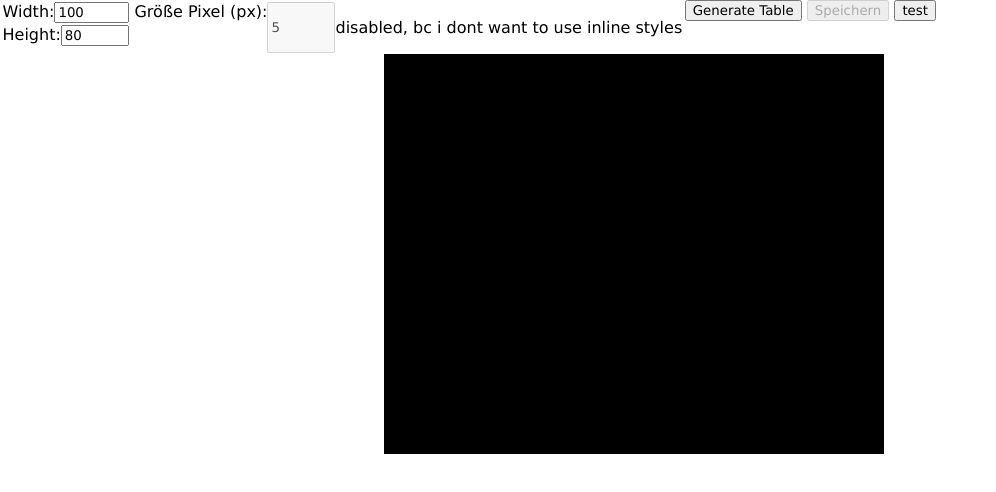
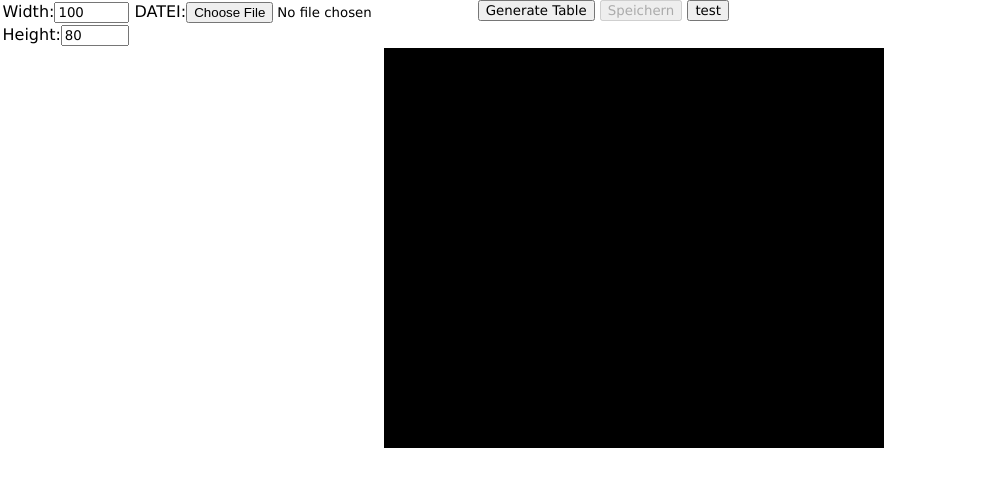
Before and after one commit to OneUsernamePlease/TableRender, a website: page src/index.html in a window 1280 px wide. Shown: the whole page, without its empty margins (0-996 px from the left). Drawn offline with Linux system fonts and the light colour scheme.

Commit message:
add file-input

```diff
--- a/src/index.html
+++ b/src/index.html
@@ -22,17 +22,21 @@
                         <input type="number" id="tableHeightInput" value="80" autocomplete="off" min="1" max="60">
                     </div>
                 </div>
-                <div>
-                    <div class="inputContainer">
-                        <label for="pixelWidthInput">Größe Pixel (px):</label>
-                        <input type="number" id="pixelWidthInput" value="5" autocomplete="off" min="1" max="15" disabled>
-                        <p>disabled, bc i dont want to use inline styles</p>
-                    </div>
+                <div class="inputContainer">
+                    <label for="imgInput">DATEI:</label>
+                    <input id="imgInput" type="file">
                 </div>
                 <div>
                     <button id="btnGenerateTable">Generate Table</button>
                     <button id="Save" disabled>Speichern</button>
                     <button id="testBtn">test</button>
+                </div>
+                <div>
+                    <!--div class="inputContainer" style="visibility:hidden">
+                        <label for="pixelWidthInput">Größe Pixel (px):</label>
+                        <input type="number" id="pixelWidthInput" value="5" autocomplete="off" min="1" max="15" disabled>
+                        <p>disabled, bc i dont want to use inline styles</p>
+                    </div-->
                 </div>
             </div>
             <div id="tableContainer">
```
